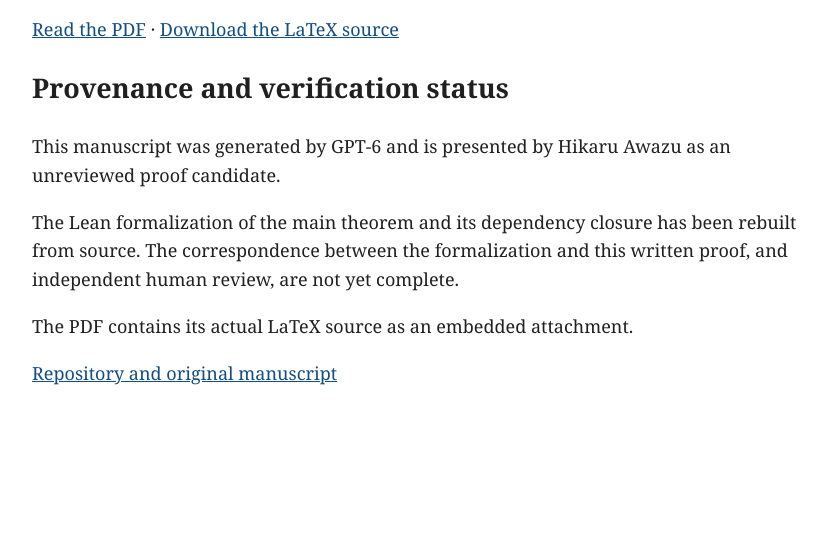
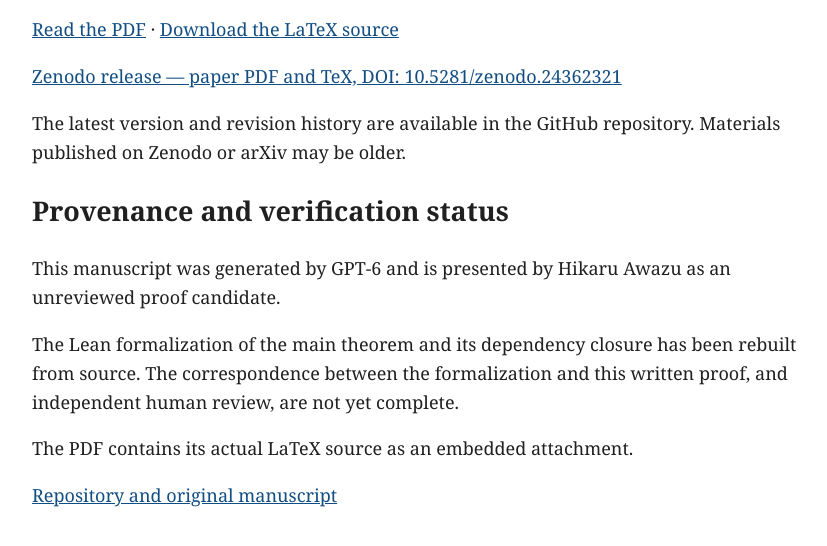
Before and after one commit to unti-fourier/calkin-proof-candidate, a plain HTML site: page docs/index.html in a window 1280 px wide. Shown: the part 206-752 px from the top of the page, without its empty margins (224-1051 px from the left). Drawn offline with Linux system fonts and the light colour scheme.

Commit message:
Link Zenodo release from the public paper page
Added links to Zenodo release and GitHub repository for versioning.

```diff
--- a/docs/index.html
+++ b/docs/index.html
@@ -5,6 +5,8 @@
 <h1>The Calkin Algebra as a Test for Nuclearity</h1>
 <p>Hikaru Awazu</p>
 <p><a href="The_Calkin_Algebra_as_a_Test_for_Nuclearity_public.pdf">Read the PDF</a> · <a href="The_Calkin_Algebra_as_a_Test_for_Nuclearity_public.tex">Download the LaTeX source</a></p>
+<p><a href="https://doi.org/10.5281/zenodo.24362321">Zenodo release — paper PDF and TeX, DOI: 10.5281/zenodo.24362321</a></p>
+<p>The latest version and revision history are available in the GitHub repository. Materials published on Zenodo or arXiv may be older.</p>
 <h2>Provenance and verification status</h2>
 <p>This manuscript was generated by GPT-6 and is presented by Hikaru Awazu as an unreviewed proof candidate.</p>
 <p>The Lean formalization of the main theorem and its dependency closure has been rebuilt from source. The correspondence between the formalization and this written proof, and independent human review, are not yet complete.</p>
```
